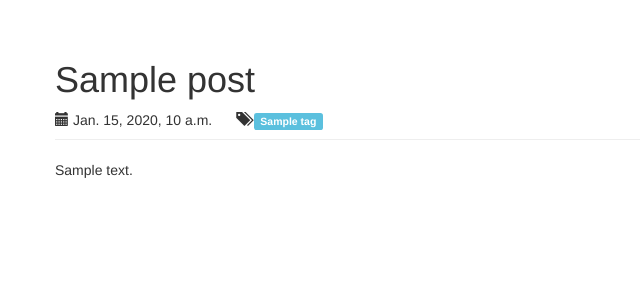
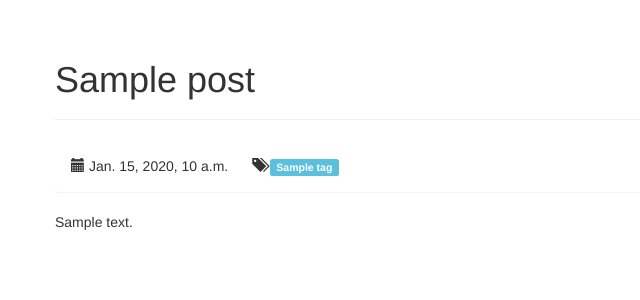
Before and after one commit to janusle/yanlog, a Django app: template yanlog/blog/templates/index.html in a window 1280 px wide. Shown: the part 52-352 px from the top of the page, without its empty margins (0-640 px from the left). Run offline with Django 3.2, Linux system fonts and the light colour scheme; the template is opened without the code that fills it: most values are stand-ins (such as "Sample title", 1, 10 or a date in 2020); some libraries are stand-ins or nearby versions.

Commit message:
update style

```diff
--- a/yanlog/blog/templates/index.html
+++ b/yanlog/blog/templates/index.html
@@ -18,7 +18,9 @@
     <article>
       <header class="page-header">
         <h1>{{ post.title }}</h1>
-
+      </header>
+      <div class="panel">
+        <div class="panel-body">
           <span class="published_at">
             <span class="glyphicon glyphicon-calendar" aria-hidden="true"></span>
             <time>{{ post.created_at }}</time>
@@ -29,13 +31,12 @@
           <span class="label label-info">{{ tag.name }}</span>
           {% endfor %}
           </span>
+        </div>
+      </div> <!-- panel -->
 
-              </header>
     <p>
       {{ post.content }}
-              </p>
-
-
+    </p> <!-- content -->
   </article>
 
   {% endfor %}
```
Lines whose indentation alone changed are shown as unchanged.
